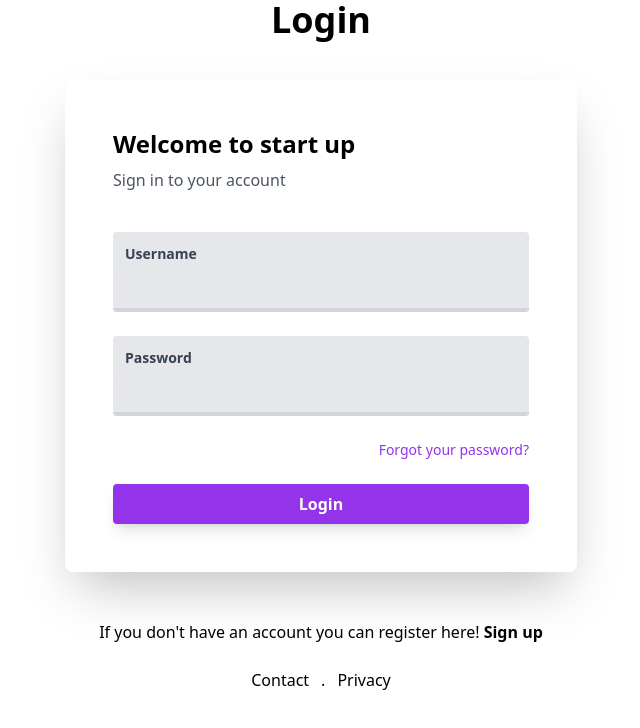
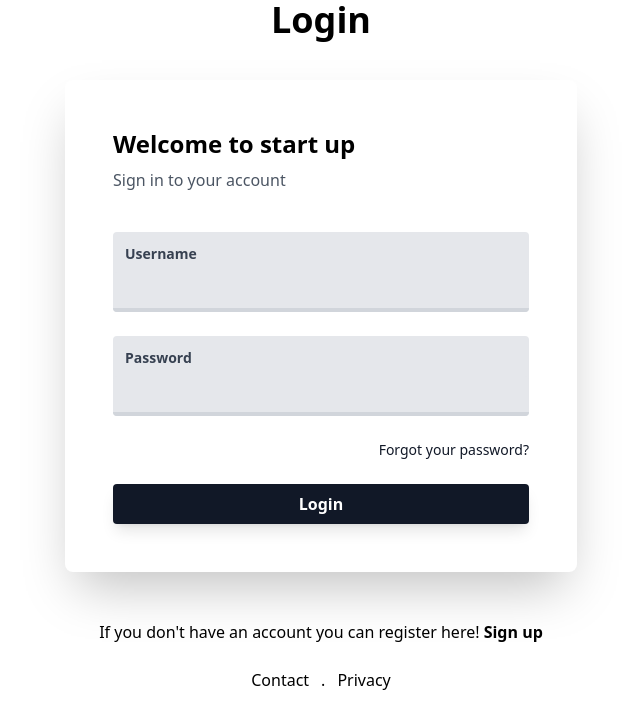
Before and after one commit to Codo-a-Codo-4-0-Comision-22013/front-end-project, a React (Create React App) app: page /login in a window 1280 px wide. Shown: the top 728 px of the page, without its empty margins (319-959 px from the left). Built offline with nearby package versions, Linux system fonts and the light colour scheme.

Commit message:
login button added TODO context data

```diff
--- a/src/components/header/Header.jsx
+++ b/src/components/header/Header.jsx
@@ -30,7 +30,6 @@ const Header = () => {
                   <a href="/profile" className="text-gray-300 hover:bg-gray-700 hover:text-white px-3 py-2 rounded-md text-sm font-medium">
                     My Profile
                   </a>
-
                 </div>
               </div>
             </div>
@@ -78,6 +77,12 @@ const Header = () => {
                 )}
               </button>
             </div>
+
+            <div className="flex items-center hidden md:block">
+              <a href="/login" className="text-gray-300 hover:bg-gray-700 hover:text-white px-3 py-2 rounded-md text-sm font-medium">
+                Login
+              </a>
+            </div>
           </div>
         </div>
 
@@ -105,6 +110,10 @@ const Header = () => {
                   My Profile
                 </a>
 
+                <a href="/login" className="text-gray-300 hover:bg-gray-700 hover:text-white block px-3 py-2 rounded-md text-base font-m" >
+                  Login
+                </a>
+
               </div>
             </div>
           )}
--- a/src/components/login/Login.jsx
+++ b/src/components/login/Login.jsx
@@ -52,10 +52,10 @@ const Login = () => {
               onChange={onInputChange}/>
           </div>
           <div className='flex justify-end'>
-            <a href="/" className='text-sm text-purple-600 hover:text-purple-700 hover:underline mb-6'>Forgot your password?</a>
+            <a href="/" className='text-sm text-gray-900 hover:text-purple-700 hover:underline mb-6'>Forgot your password?</a>
           </div>
 
-          <button type="submit" className='bg-purple-600 rounded hover:bg-purple-700 text-white font-bold py-2 shadow-lg hover:shadow-xl transition duration-200 '>
+          <button type="submit" className='bg-gray-900 rounded hover:bg-gray-700 text-white font-bold py-2 shadow-lg hover:shadow-xl transition duration-200 '>
             Login
           </button>
         </form>
--- a/src/components/signup/Signup.jsx
+++ b/src/components/signup/Signup.jsx
@@ -2,7 +2,9 @@ import React from 'react'
 
 const Signup = () => {
   return (
-    <div>Signup</div>
+    <div>
+      <h1>You will be able to sign up soon!</h1>
+    </div>
   )
 }
 
--- a/src/pages/AuthPage/AuthPage.jsx
+++ b/src/pages/AuthPage/AuthPage.jsx
@@ -24,7 +24,7 @@ const AuthPage = () => {
       </main>
 
       <div className='max-w-lg mx-auto text-center mt-12 mb-6'>
-        <p>If you don't have an account you can register here! <a href="/" className='font-bold hover:underline' >Sign up</a></p>
+        <p>If you don't have an account you can register here! <a href="/signup" className='font-bold hover:underline' >Sign up</a></p>
       </div>
 
       <footer className='max-w-lg mx-auto flex justify-center'>
```
